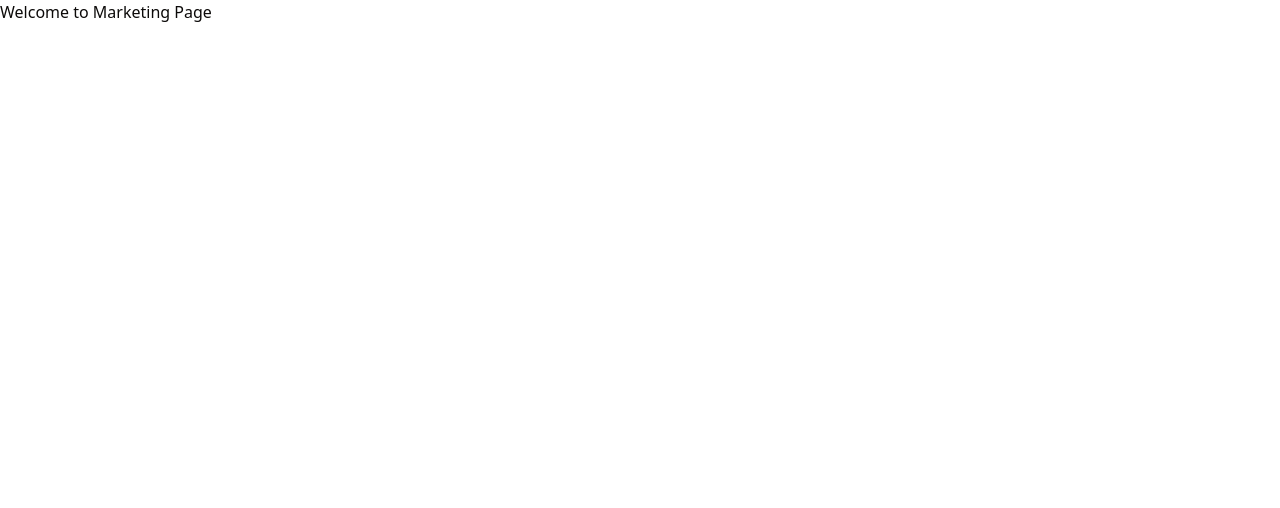
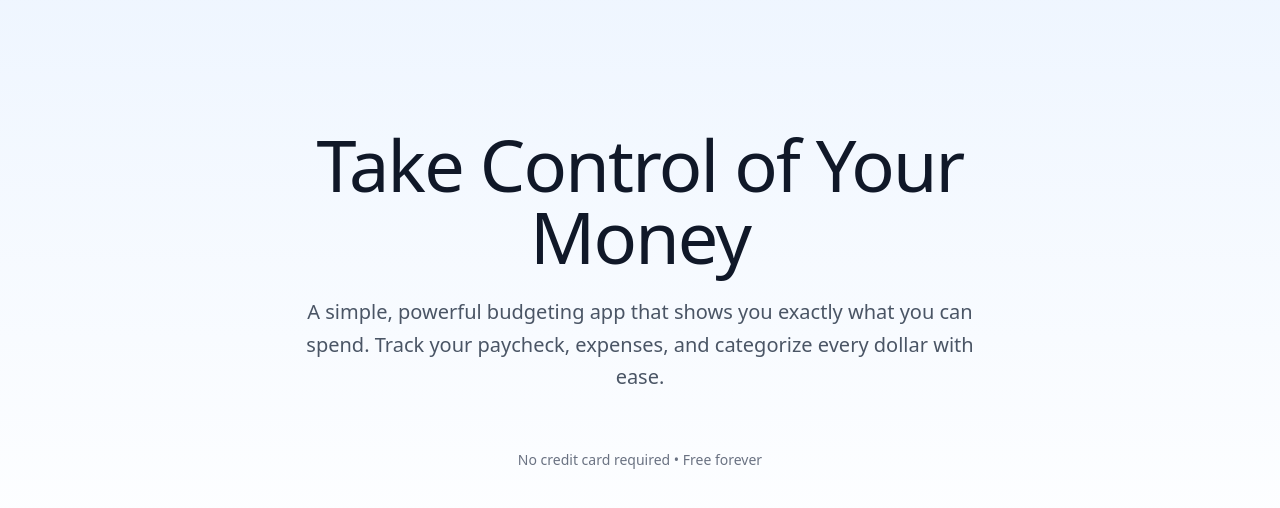
Before and after one commit to tylernpc/BudgitUrself, a Next.js app in the folder budgiturself/: page / in a window 1280 px wide. Shown: the top 508 px of the page. Built offline with nearby package versions, Linux system fonts and the light colour scheme.

Commit message:
Landing Page

```diff
--- a/budgiturself/app/(marketing)/page.tsx
+++ b/budgiturself/app/(marketing)/page.tsx
@@ -1,7 +1,31 @@
 export default function MarketingPage() {
-  return (
-    <main>
-      <h1>Welcome to Marketing Page</h1>
-    </main>
-  );
+    return (
+        <main>
+            <section className="relative overflow-hidden bg-linear-to-b from-blue-50 to-white py-20 sm:py-32">
+                <div className="mx-auto max-w-7xl px-6 lg:px-8">
+                    <div className="mx-auto max-w-2xl text-center">
+                        <h1 className="text-5xl sm:text-6xl lg:text-7xl tracking-tight text-gray-900 mb-6">
+                            Take Control of Your Money
+                        </h1>
+                        <p className="text-xl text-gray-600 mb-8 leading-relaxed">
+                            A simple, powerful budgeting app that shows you exactly what you can spend.
+                            Track your paycheck, expenses, and categorize every dollar with ease.
+                        </p>
+                        <div className="flex flex-col sm:flex-row gap-4 justify-center">
+                            {/*<Button size="lg" className="text-lg px-8 py-6">*/}
+                            {/*    Get Started Free*/}
+                            {/*    <ArrowRight className="ml-2 size-5" />*/}
+                            {/*</Button>*/}
+                            {/*<Button size="lg" variant="outline" className="text-lg px-8 py-6">*/}
+                            {/*    Watch Demo*/}
+                            {/*</Button>*/}
+                        </div>
+                        <p className="mt-6 text-sm text-gray-500">
+                            No credit card required • Free forever
+                        </p>
+                    </div>
+                </div>
+            </section>
+        </main>
+    );
 }
```
